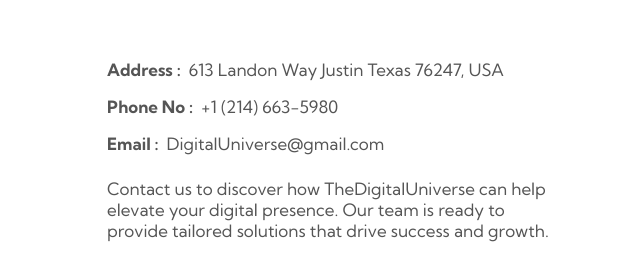
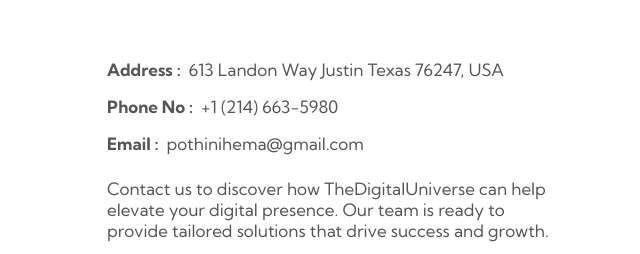
Before and after one commit to Brewcode-Technologies/digitaluniverse, a plain HTML site: page contact.html in a window 1280 px wide. Shown: the part 131-385 px from the top of the page, 640-1280 px from the left. Drawn offline with Linux system fonts and the light colour scheme; files whose address does not match are found by name.

Commit message:
email updated

```diff
--- a/contact.html
+++ b/contact.html
@@ -624,7 +624,7 @@
             <div class="tf__portfolio_page_text">
               <p class="mb-3"><b>Address : </b> &nbsp;613 Landon Way Justin Texas 76247, USA</p>
               <p class="mb-3"><b>Phone No : </b> &nbsp;+1 (214) 663-5980</p>
-              <p class="mb-4"><b>Email : </b> &nbsp;DigitalUniverse@gmail.com</p>
+              <p class="mb-4"><b>Email : </b> &nbsp;pothinihema@gmail.com</p>
               <p class="">
                 Contact us to discover how TheDigitalUniverse can help elevate
                 your digital presence. Our team is ready to provide tailored
```
